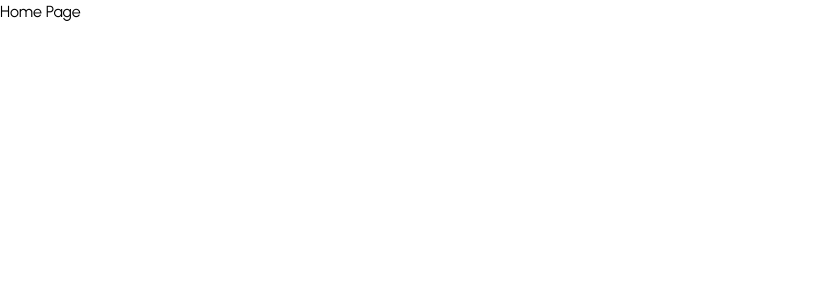
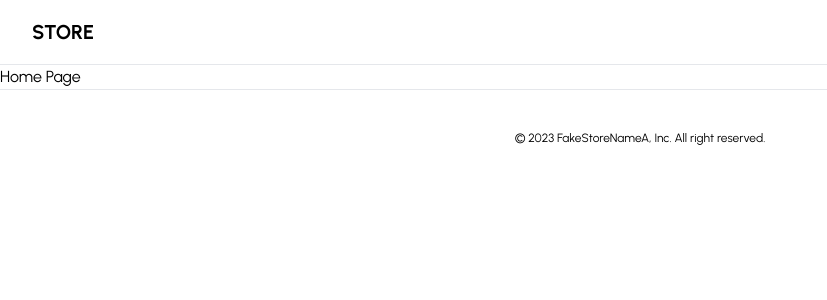
Before and after one commit to Alireza-hajizaki/Full-Stack-E-commerce_Next13-Store, a Next.js app: page / in a window 1280 px wide. Shown: the top 300 px of the page, without its empty margins (0-827 px from the left). Built offline with nearby package versions, Linux system fonts and the light colour scheme.

Commit message:
footer & navbar creted

```diff
--- a/app/layout.tsx
+++ b/app/layout.tsx
@@ -1,6 +1,10 @@
+import { Urbanist } from 'next/font/google'
+
+import Footer from '@/components/footer'
+import Navbar from '@/components/navbar'
+
 import './globals.css'
 import type { Metadata } from 'next'
-import { Urbanist } from 'next/font/google'
 
 const font = Urbanist({ subsets: ['latin'] })
 
@@ -16,7 +20,11 @@
 }) {
   return (
     <html lang="en">
-      <body className={font.className}>{children}</body>
+      <body className={font.className}>
+        <Navbar/>
+        {children}
+        <Footer/>
+      </body>
     </html>
   )
 }
--- /dev/null
+++ b/components/footer.tsx
@@ -0,0 +1,13 @@
+const Footer = () => {
+    return (
+        <div className="bg-white border-t">
+            <div className="mx-auto py-10">
+                <p className="text-center text-xs text-black">
+                 &copy; 2023 FakeStoreNameA, Inc. All right reserved.
+                </p>
+            </div>
+        </div>
+     );
+}
+
+export default Footer;
--- /dev/null
+++ b/components/main-nav.tsx
@@ -0,0 +1,40 @@
+"use client"
+
+import { cn } from "@/lib/utils";
+import { Category } from "@/types";
+import Link from "next/link";
+import {usePathname} from "next/navigation";
+
+interface MainNavProps {
+    data: Category[]
+}
+
+const MainNav :React.FC<MainNavProps> = ({data}) => {
+
+    const pathname = usePathname()
+
+    const routes = data.map((route) => ({
+        href: `/category/${route.id}`,
+        label: route.name,
+        active : pathname === `/category/${route.id}`
+    }))
+
+    return (
+        <nav className="mx-6 flex items-center space-x-4 lg:space-x-6">
+            {routes.map((route) => (
+                <Link
+                key={route.href}
+                href={route.href}
+                className={cn(
+                    "text-sm font-medium transition-colors hover:text-black",
+                    route.active ? "text-black ": "text-neutral-500"
+                )}
+                >
+                   {route.label}
+                </Link>
+            ))}
+        </nav>
+     );
+}
+
+export default MainNav;
--- /dev/null
+++ b/components/navbar.tsx
@@ -0,0 +1,20 @@
+import Container from "@/components/ui/container";
+import Link from "next/link";
+import MainNav from "./main-nav";
+
+const Navbar = () => {
+    return (
+        <div className="border-b">
+            <Container>
+               <div className="relative px-4 sm:px-6 lg:px-8 flex h-16 items-center ">
+               <Link href='/' className="ml-4 flex lg:ml-0 gap-x-2">
+                    <p className="font-bold text-xl">STORE</p>
+                </Link>
+                <MainNav data={[]}/>
+               </div>
+            </Container>
+        </div>
+     );
+}
+
+export default Navbar;
--- /dev/null
+++ b/components/ui/container.tsx
@@ -0,0 +1,13 @@
+interface ContainerProps {
+    children : React.ReactNode;
+}
+
+const Container :React.FC<ContainerProps> = ({children}) => {
+    return (
+        <div className="mx-auto max-w-7xl">
+            {children}
+        </div>
+     );
+}
+
+export default Container;
--- /dev/null
+++ b/lib/utils.ts
@@ -0,0 +1,6 @@
+import { type ClassValue, clsx } from "clsx"
+import { twMerge } from "tailwind-merge"
+
+export function cn(...inputs: ClassValue[]) {
+  return twMerge(clsx(inputs))
+}
--- a/package.json
+++ b/package.json
@@ -13,12 +13,14 @@
     "@types/react": "18.2.21",
     "@types/react-dom": "18.2.7",
     "autoprefixer": "10.4.15",
+    "clsx": "^2.0.0",
     "eslint": "8.48.0",
     "eslint-config-next": "13.4.19",
     "next": "13.4.19",
     "postcss": "8.4.29",
     "react": "18.2.0",
     "react-dom": "18.2.0",
+    "tailwind-merge": "^1.14.0",
     "tailwindcss": "3.3.3",
     "typescript": "5.2.2"
   }
--- /dev/null
+++ b/types.ts
@@ -0,0 +1,11 @@
+export interface Billboard {
+    id: string;
+    name: string;
+    imageUrl: string;
+}
+
+export interface Category {
+    id: string;
+    name:string;
+    billboard: Billboard;
+}
```
Also changed, not shown: actions/get-categories.tsx (added), 2 other files (tests, documents, lock files or other folders).
